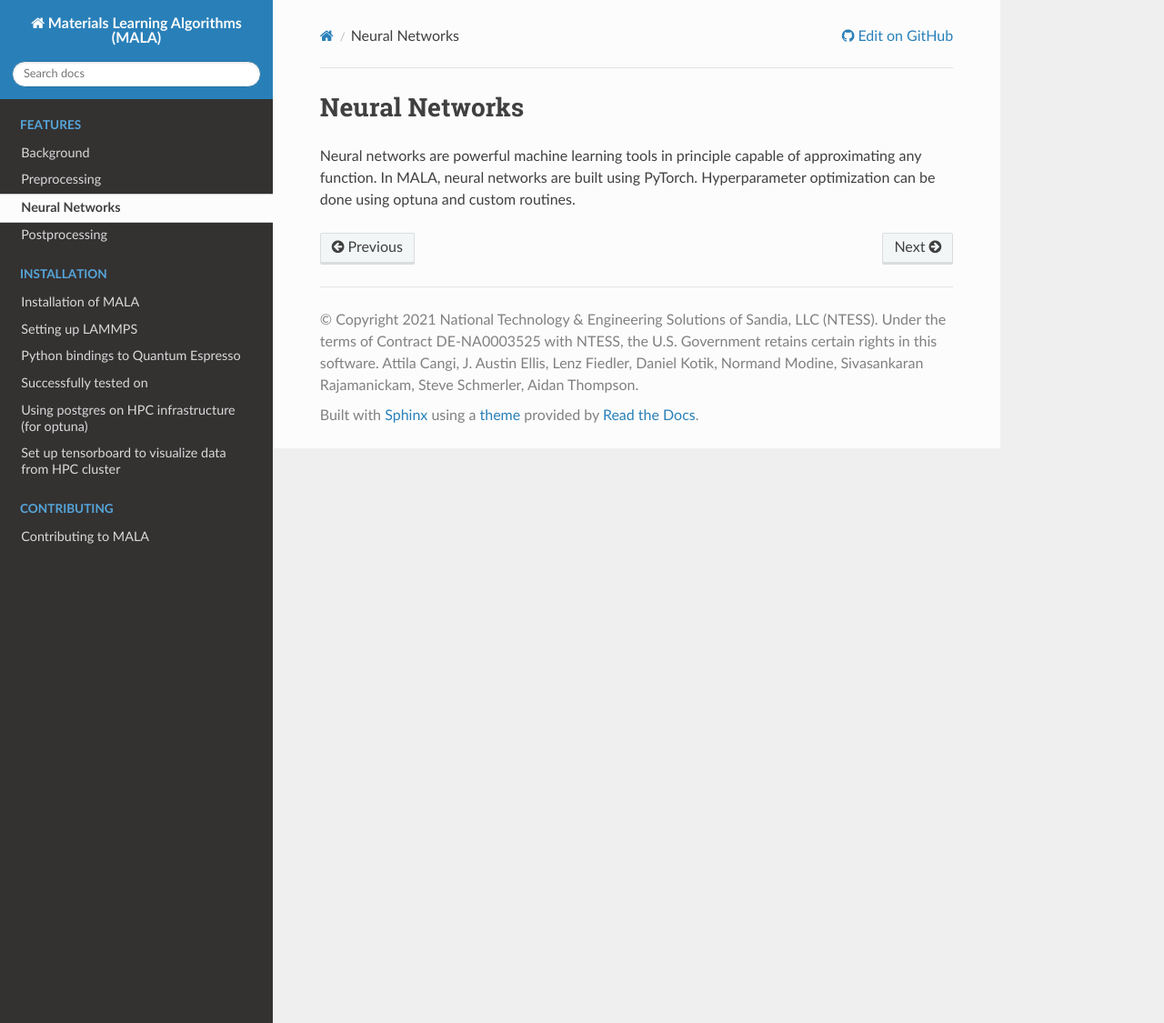
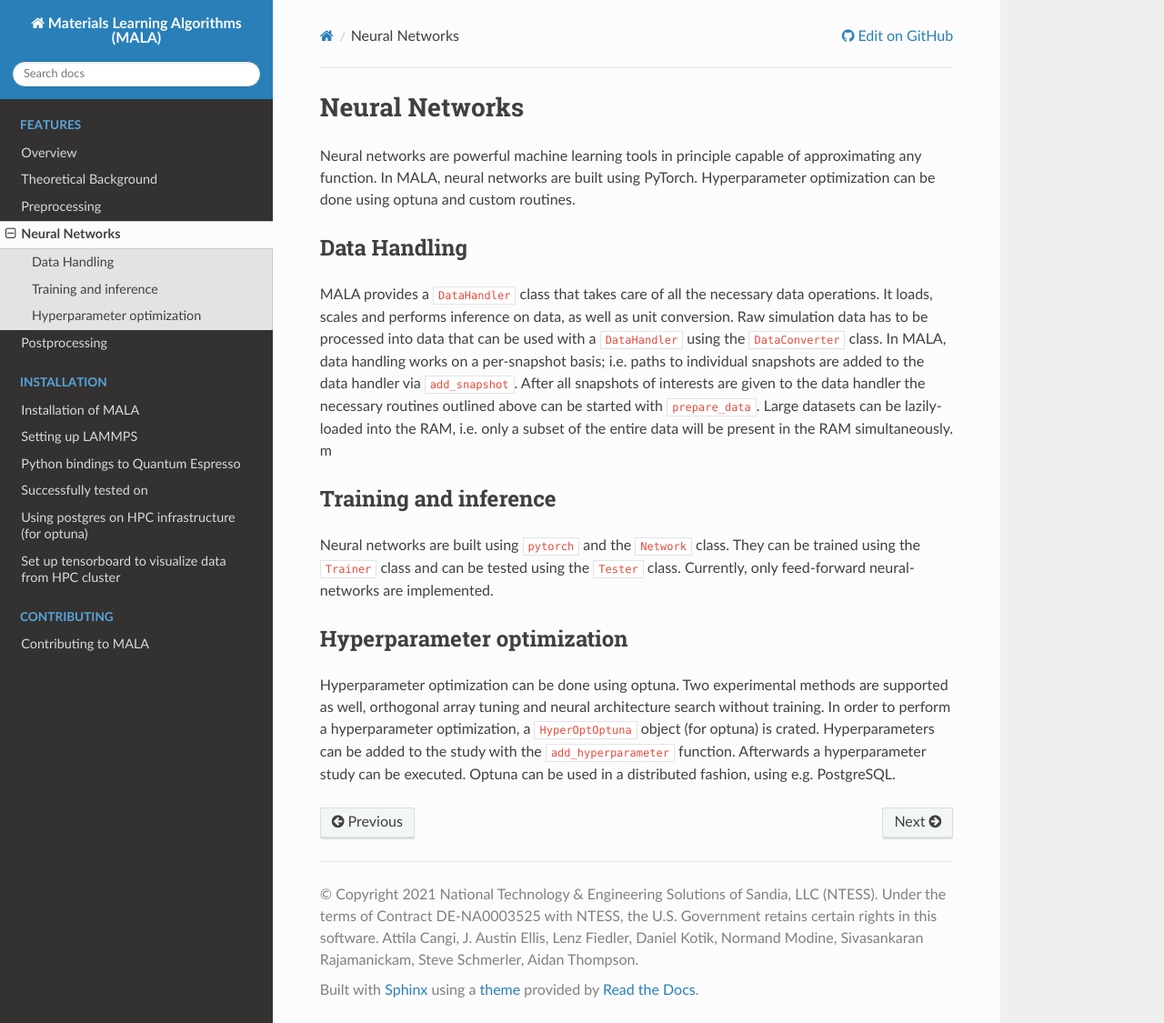
Before and after one commit to mala-project/mala, a Sphinx documentation site: the page built from docs/source/features/neuralnetworks.rst, in a window 1280 px wide and 1125 px high. Shown: the whole window at 91% size. Built offline with Sphinx 7.4.7 and the Read the Docs theme 2.0.0, drawn with Linux system fonts in a browser that asks for light colours; pages that are not in the unit, such as notebooks, are missing from menus; the version number could not be read and is left out.

Commit message:
Added more information to documentation

```diff
--- a/docs/source/features/neuralnetworks.rst
+++ b/docs/source/features/neuralnetworks.rst
@@ -4,3 +4,36 @@ Neural Networks
 Neural networks are powerful machine learning tools in principle capable of
 approximating any function. In MALA, neural networks are built using PyTorch.
 Hyperparameter optimization can be done using optuna and custom routines.
+
+Data Handling
+#############
+
+MALA provides a ``DataHandler`` class that takes care of all the necessary data
+operations. It loads, scales and performs inference on data, as well as
+unit conversion. Raw simulation data has to be processed into data that can
+be used with a ``DataHandler`` using the ``DataConverter`` class. In MALA,
+data handling works on a per-snapshot basis; i.e. paths to individual snapshots are
+added to the data handler via ``add_snapshot``.
+After all snapshots of interests are given to
+the data handler the necessary routines outlined above can be started with
+``prepare_data``.
+Large datasets can be lazily-loaded into the RAM, i.e. only a subset of the
+entire data will be present in the RAM simultaneously. m
+
+Training and inference
+######################
+
+Neural networks are built using ``pytorch`` and the ``Network`` class. They
+can be trained using the ``Trainer`` class and can be tested using the
+``Tester`` class. Currently, only feed-forward neural-networks are implemented.
+
+Hyperparameter optimization
+###########################
+
+Hyperparameter optimization can be done using optuna. Two experimental methods
+are supported as well, orthogonal array tuning and neural architecture search
+without training. In order to perform a hyperparameter optimization, a
+``HyperOptOptuna`` object (for optuna) is crated. Hyperparameters can be
+added to the study with the ``add_hyperparameter`` function. Afterwards a
+hyperparameter study can be executed.
+Optuna can be used in a distributed fashion, using e.g. PostgreSQL.
```
Also changed, not shown: docs/source/features/background.rst (+2 -19 lines), docs/source/features/overview.rst (added, +60 -0 lines), docs/source/features/preprocessing.rst (+33 -0 lines), docs/source/index.md (+1 -0 lines).
